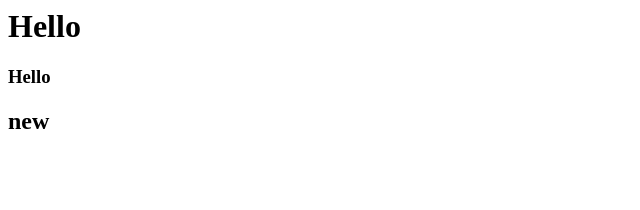
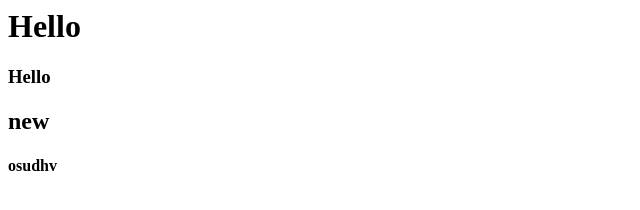
Before and after one commit to gitBranchTesting/gitTesting, a plain HTML site: page index.html in a window 1280 px wide. Shown: the full height of the page, 0-640 px from the left. Drawn offline with Linux system fonts and the light colour scheme.

Commit message:
updated index.html again

```diff
--- a/index.html
+++ b/index.html
@@ -1,3 +1,4 @@
 <h1>Hello</h1>
 <h3>Hello</h3>
 <h2>new</h2>
+<h4>osudhv</h4>
```
